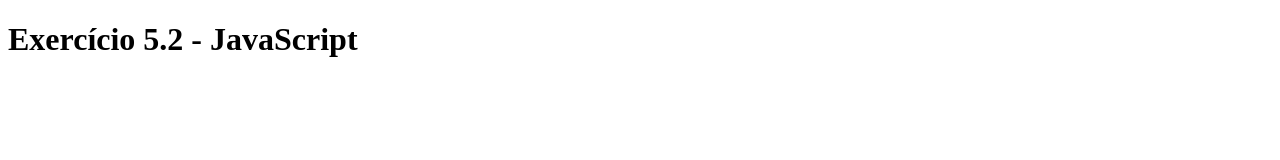
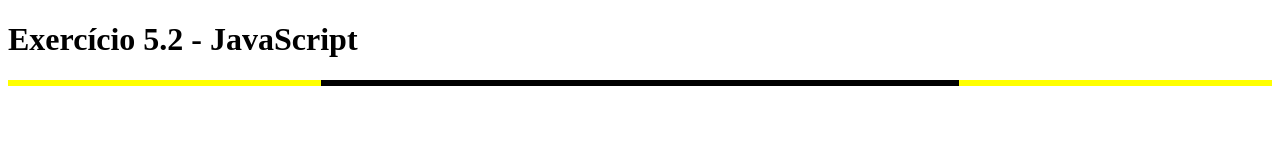
Before and after one commit to math180/fundamentos-exercises-trybe, a plain HTML site: page index.html in a window 1280 px wide. Drawn offline with Linux system fonts and the light colour scheme.

Commit message:
exercicio 3

```diff
--- a/index.html
+++ b/index.html
@@ -57,17 +57,25 @@
   </head>
   <body>
     <script>
-      // 🚀 Adicione a tag h1 com o texto Exercício 5.2 - JavaScript DOM como filho da tag body;
+      // 1- 🚀 Adicione a tag h1 com o texto Exercício 5.2 - JavaScript DOM como filho da tag body;
 
       const addText = document.createElement('h1');
       addText.innerHTML = 'Exercício 5.2 - JavaScript';
       document.body.appendChild(addText);
 
-      //🚀 Adicione a tag main com a classe main-content como filho da tag body;
+      //2- 🚀 Adicione a tag main com a classe main-content como filho da tag body;
 
       const addTag = document.createElement('main');
       addTag.className = 'main-content';
       document.body.appendChild(addTag);
+
+      //3- 🚀 Adicione a tag section com a classe center-content como filho da tag main criada no passo 2;
+
+     const addSection = document.createElement('section');
+     addSection.className = 'center-content';
+     addTag.appendChild(addSection);
+
+
     </script>
   </body>
 </html>
```
